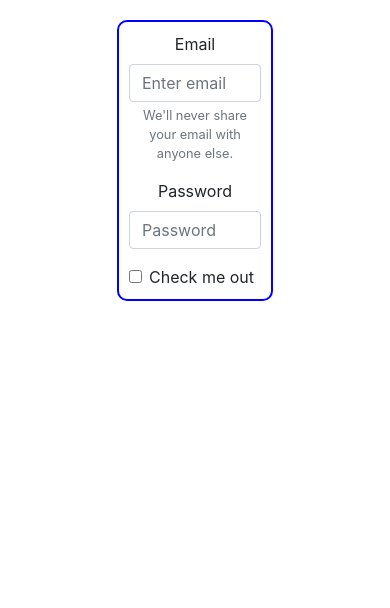
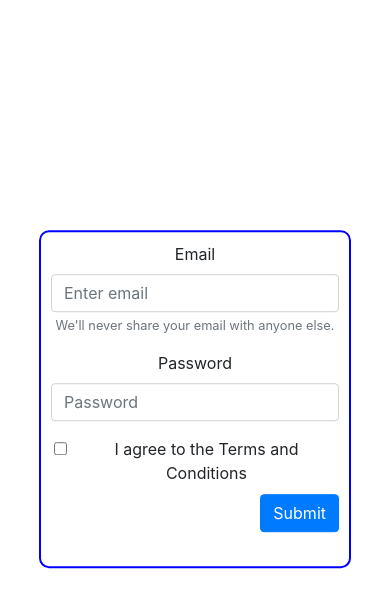
Before and after one commit to isubasinghe/fbhack-2019-frontend, a React (Create React App) app: page /signup in a window 390 px wide. Shown: the top 608 px of the page. Built offline with nearby package versions, Linux system fonts and the light colour scheme.

Commit message:
Added responsiveness

```diff
--- a/src/pages/Signup/index.js
+++ b/src/pages/Signup/index.js
@@ -1,6 +1,6 @@
 import React, { Component, Fragment } from 'react';
 
-import { Form } from 'react-bootstrap';
+import { Form, Button } from 'react-bootstrap';
 
 
 import './signup.scss';
@@ -9,7 +9,16 @@ import './signup.scss';
 class Signup extends Component {
   constructor(props) {
     super(props);
+    this.data = {
+      email: React.createRef(),
+      password: React.createRef(),
+    };
   }
+
+  handleSubmit() {
+
+  }
+
   render() {
     return (
       <div className="d-flex justify-content-center">
@@ -17,7 +26,7 @@ class Signup extends Component {
           <Form>
             <Form.Group controlId="formBasicEmail">
               <Form.Label>Email</Form.Label>
-              <Form.Control type="email" placeholder="Enter email" />
+              <Form.Control inputRef={input => {this.data.email = input}} type="email" placeholder="Enter email" />
               <Form.Text className="text-muted">
                 We'll never share your email with anyone else.
               </Form.Text>
@@ -25,11 +34,17 @@ class Signup extends Component {
 
             <Form.Group controlId="formBasicPassword">
               <Form.Label>Password</Form.Label>
-              <Form.Control type="password" placeholder="Password" />
+              <Form.Control inputRef={input => {this.data.password = input} }type="password" placeholder="Password" />
             </Form.Group>
 
             <Form.Group controlId="formBasicChecbox">
-              <Form.Check className="checkbox-accept-tac" type="checkbox" label="Check me out" />
+              <Form.Check className="checkbox-accept-tac" type="checkbox" label="I agree to the Terms and Conditions" />
+            </Form.Group>
+
+            <Form.Group controlId="submit">
+              <Button className="submit-button" onClick={this.handleSubmit} >
+                Submit
+              </Button>
             </Form.Group>
           </Form>
         </div>
--- a/src/pages/Signup/signup.scss
+++ b/src/pages/Signup/signup.scss
@@ -1,11 +1,31 @@
+$md: 768px;
+
+
 .signup-container {
     margin-top: 5%;
     .checkbox-accept-tac {
         float: left;
+        margin-left: 1%;
     }
     width: 40%;
+    height: 40%;
+
+    @media screen and (max-width: $md) {
+        width: 80%;
+    }
     border: 2px solid blue;
     border-radius: 10px;
     padding: 10px;
+    position: absolute;
+
+    top: 45%;
+    -ms-transform: translateY(-50%);
+    transform: translateY(-50%);
+
+    .submit-button {
+        margin-top: 3%;
+        float: right;
+
+    }
 
 }
```
Also changed, not shown: src/pages/Profile/index.js (added, +12 -0 lines), src/pages/Search/index.js (added, +16 -0 lines).
